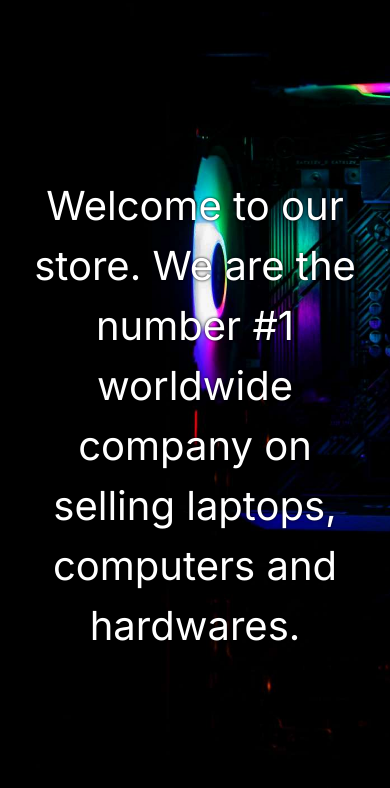
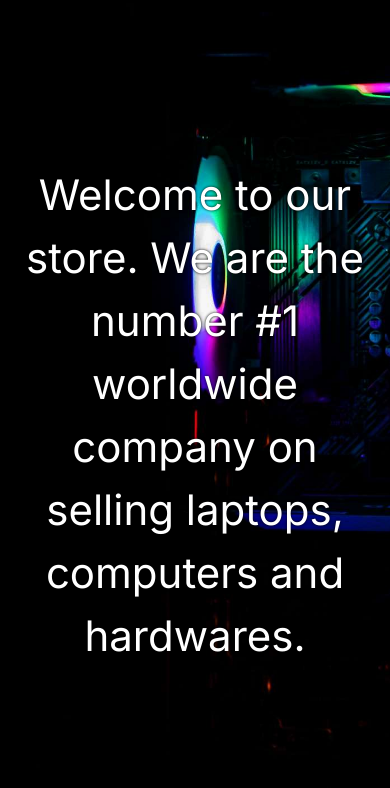
Before and after one commit to nathanshuai/project-collab-1, a plain HTML site: page index.html in a window 390 px wide. Shown: the part 56-844 px from the top of the page. Drawn offline with Linux system fonts and the light colour scheme.

Commit message:
font-size updated

```diff
--- a/assets/style/contact.css
+++ b/assets/style/contact.css
@@ -347,7 +347,7 @@ footer {
 
 @media (max-width: 720px) {
   main .hero-banner p {
-    font-size: 40px;
+    font-size: 42px;
   }
 
   main .social-media {
--- a/assets/style/index.css
+++ b/assets/style/index.css
@@ -269,7 +269,7 @@ footer {
 
 @media (max-width: 720px) {
   main .hero-banner p {
-    font-size: 40px;
+    font-size: 42px;
   }
 
   footer {
```
